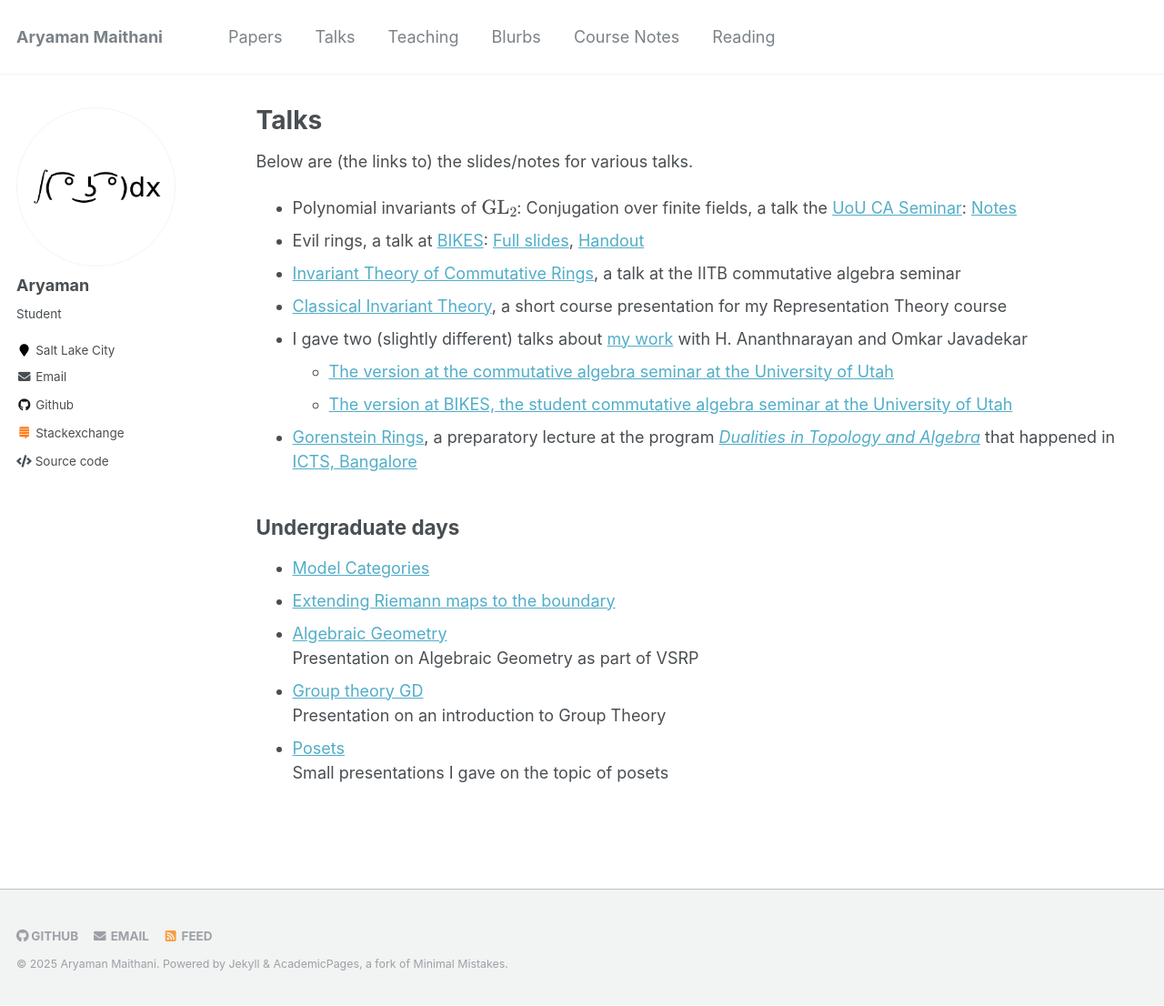
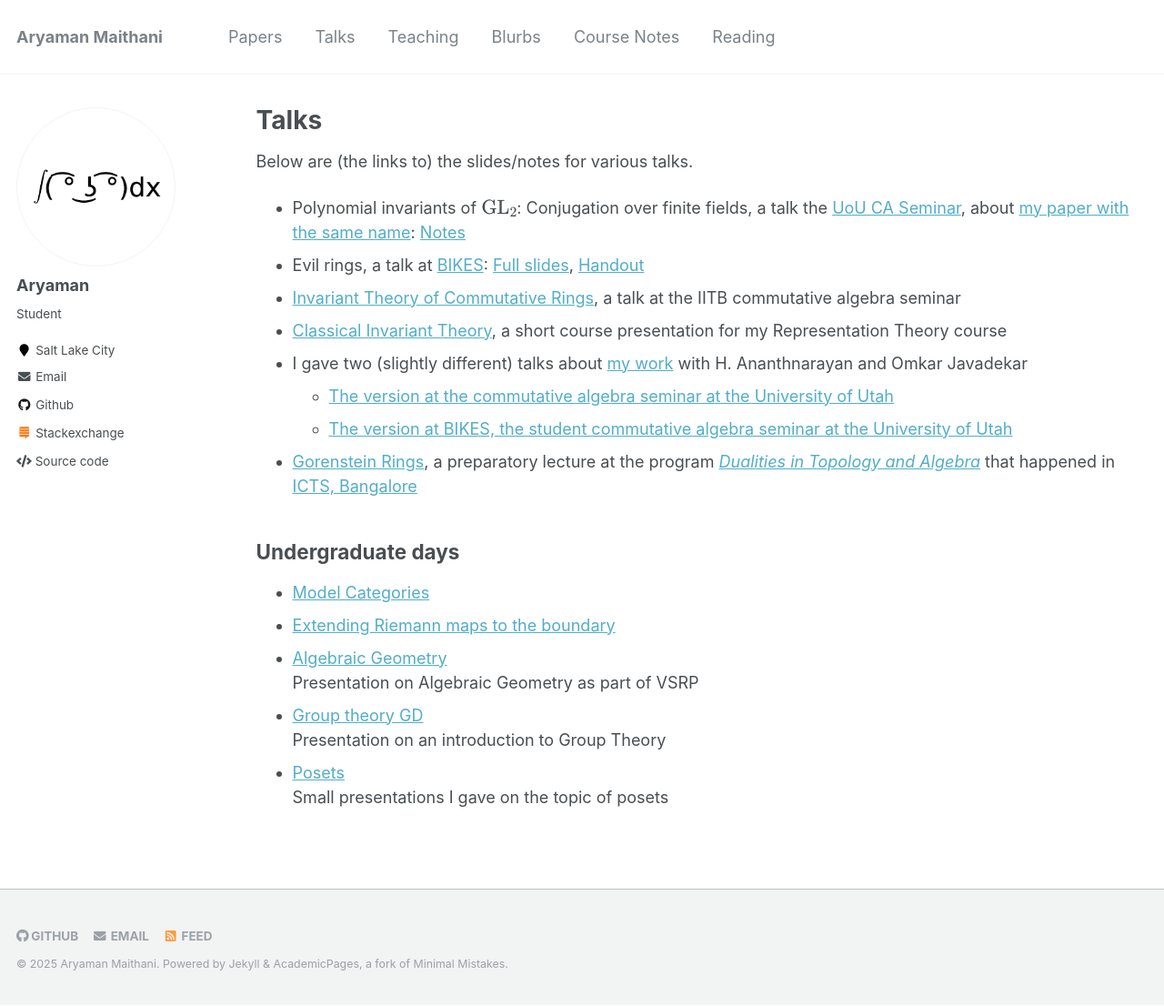
Before and after one commit to aryamanmaithani/math, a Jekyll site: the page built from _pages/talks.md, in a window 1280 px wide and 1106 px high. Shown: the whole window at 91% size. Built offline with Jekyll 4.4.1, drawn with Linux system fonts in a browser that asks for light colours; formulas are drawn with MathJax 3.

Commit message:
added arXiv link

```diff
--- a/_pages/talks.md
+++ b/_pages/talks.md
@@ -11,7 +11,7 @@
 
 Below are (the links to) the slides/notes for various talks.
 
-* Polynomial invariants of \\(\operatorname{GL}_{2}\\): Conjugation over finite fields, a talk the [UoU CA Seminar](https://www.math.utah.edu/caseminar/): [Notes](conjugation-GL2.pdf)
+* Polynomial invariants of \\(\operatorname{GL}_{2}\\): Conjugation over finite fields, a talk the [UoU CA Seminar](https://www.math.utah.edu/caseminar/), about [my paper with the same name](https://arxiv.org/abs/2501.15080): [Notes](conjugation-GL2.pdf)
 * Evil rings, a talk at [BIKES](https://www.brendan.phd/BIKES/BIKES.html): [Full slides](2024-08-28-bikes-evil-rings.pdf), [Handout](2024-08-28-bikes-evil-rings-handout.pdf)
 * [Invariant Theory of Commutative Rings]({{base_path}}/talks/2024-08-13-iitb-invariant-theory.pdf), a talk at the IITB commutative algebra seminar
 * [Classical Invariant Theory]({{base_path}}/talks/2024-04-22-utah-rep-theory-invariants.pdf), a short course presentation for my Representation Theory course
```
